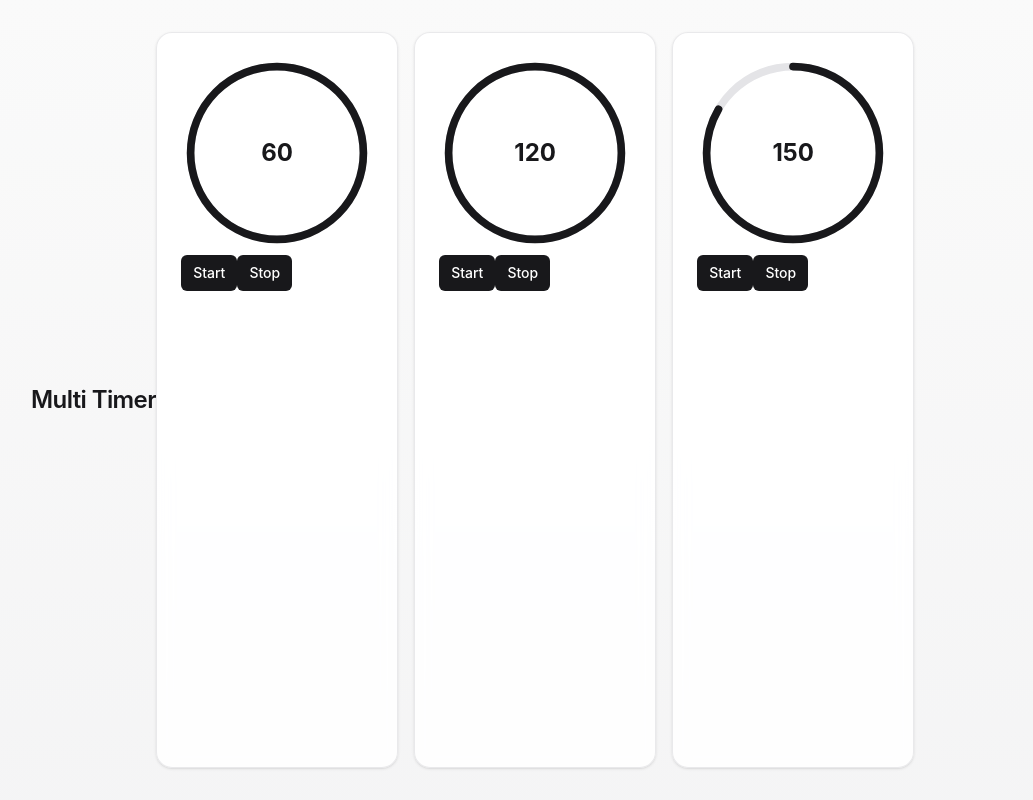
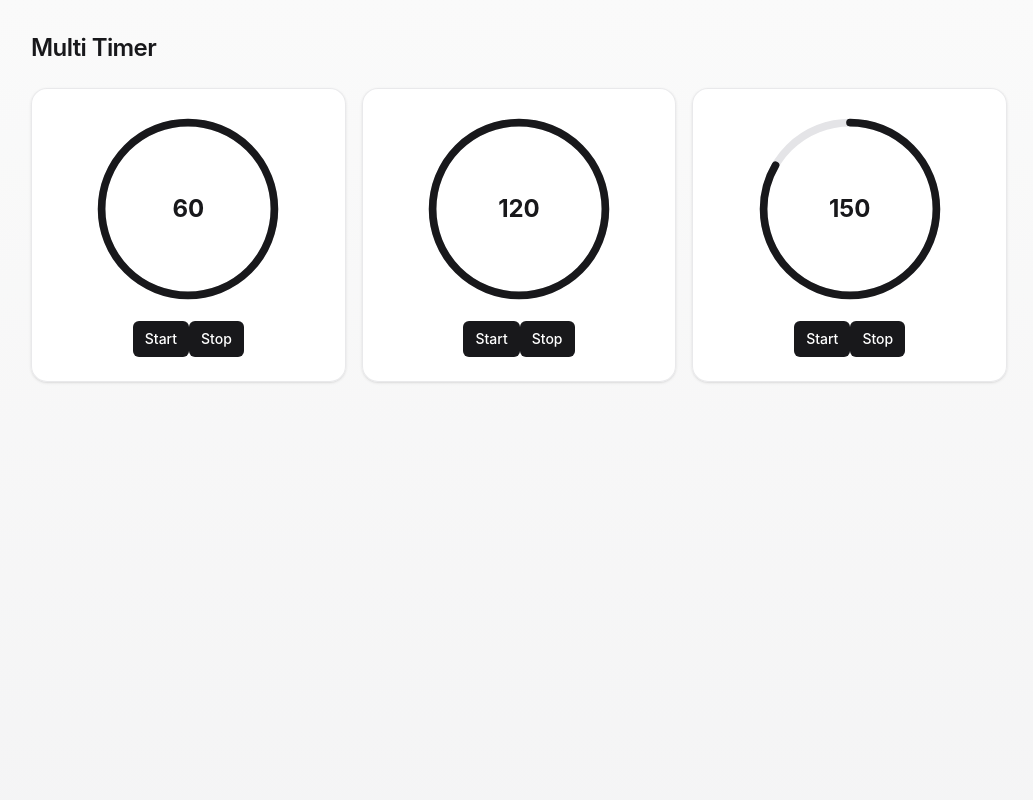
Before and after one commit to gnkm/multi-timer, a React (Vite) app: page / in a window 1280 px wide. Shown: the whole page, without its empty margins (121-1154 px from the left). Built offline with nearby package versions, Linux system fonts and the light colour scheme.

Commit message:
feat: スタイル変更

```diff
--- a/src/components/layout/app-shell.tsx
+++ b/src/components/layout/app-shell.tsx
@@ -9,7 +9,7 @@ export function AppShell({ children }: { children: ReactNode }) {
         "dark:from-zinc-950 dark:to-zinc-900",
       )}
     >
-      <main className="mx-auto flex min-h-screen w-full max-w-5xl px-6 py-8">
+      <main className="mx-auto flex min-h-screen w-full max-w-5xl flex-col gap-6 px-6 py-8">
         {children}
       </main>
     </div>
--- a/src/components/timer/timer-card-list.tsx
+++ b/src/components/timer/timer-card-list.tsx
@@ -3,7 +3,7 @@ import { TimerCard } from "./timer-card";
 
 export function TimerCardList({ timers }: { timers: Timer[] }) {
   return (
-    <div className="grid grid-cols-1 gap-4 sm:grid-cols-2 lg:grid-cols-3">
+    <div className="grid grid-cols-1 items-start gap-4 sm:grid-cols-2 lg:grid-cols-3">
       {timers.map((timer) => (
         <TimerCard key={timer.id} timer={timer} />
       ))}
--- a/src/components/timer/timer-card.tsx
+++ b/src/components/timer/timer-card.tsx
@@ -9,7 +9,7 @@ export function TimerCard({ timer }: { timer: Timer }) {
       ? 0
       : timer.remainingSeconds / timer.initialSeconds;
   return (
-    <div className="rounded-2xl border border-zinc-200/80 bg-white/90 p-6 shadow-sm backdrop-blur-sm dark:border-zinc-800/80 dark:bg-zinc-900/70">
+    <div className="flex flex-col items-center gap-4 rounded-2xl border border-zinc-200/80 bg-white/90 p-6 shadow-sm backdrop-blur-sm dark:border-zinc-800/80 dark:bg-zinc-900/70">
       <ProgressRing progress={progress} status={timer.status}>
         <TimerDisplay timer={timer} />
       </ProgressRing>
```
